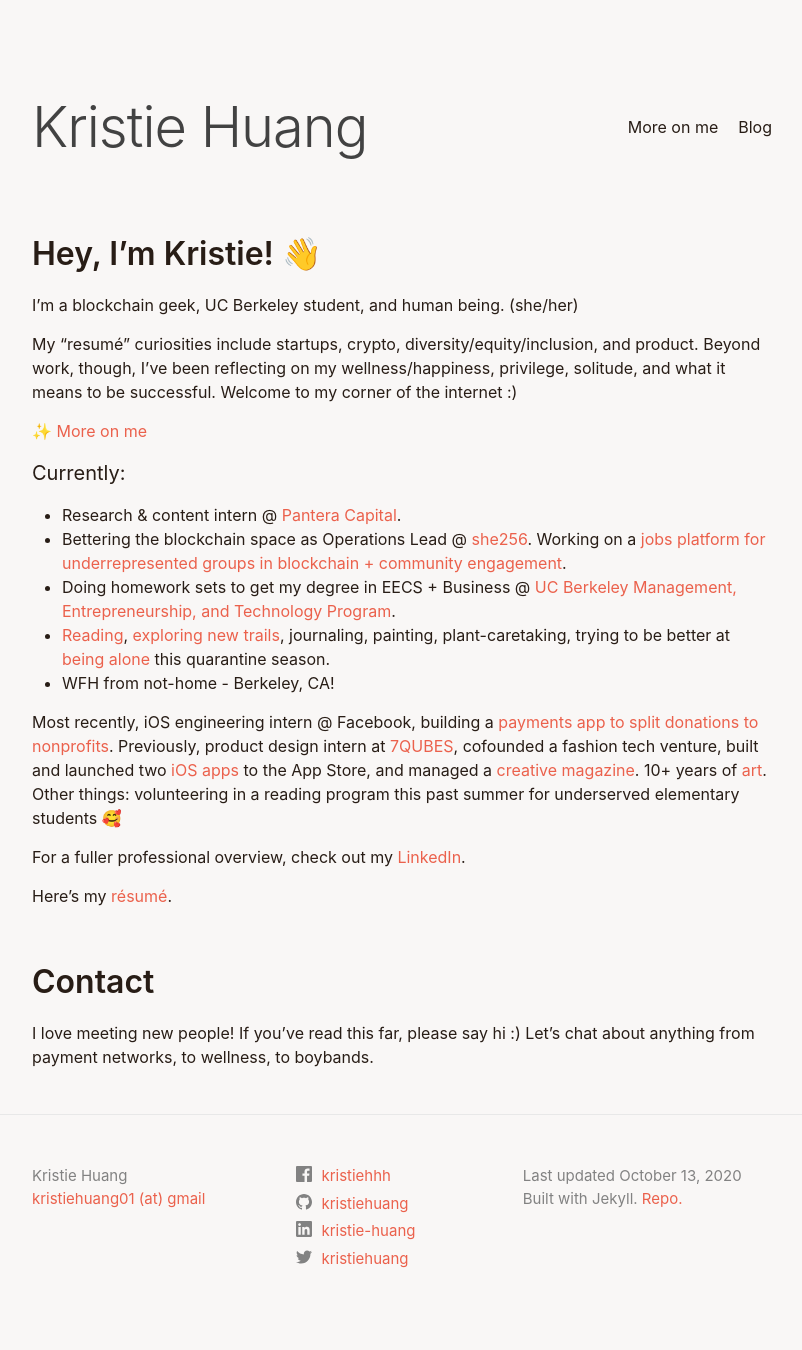
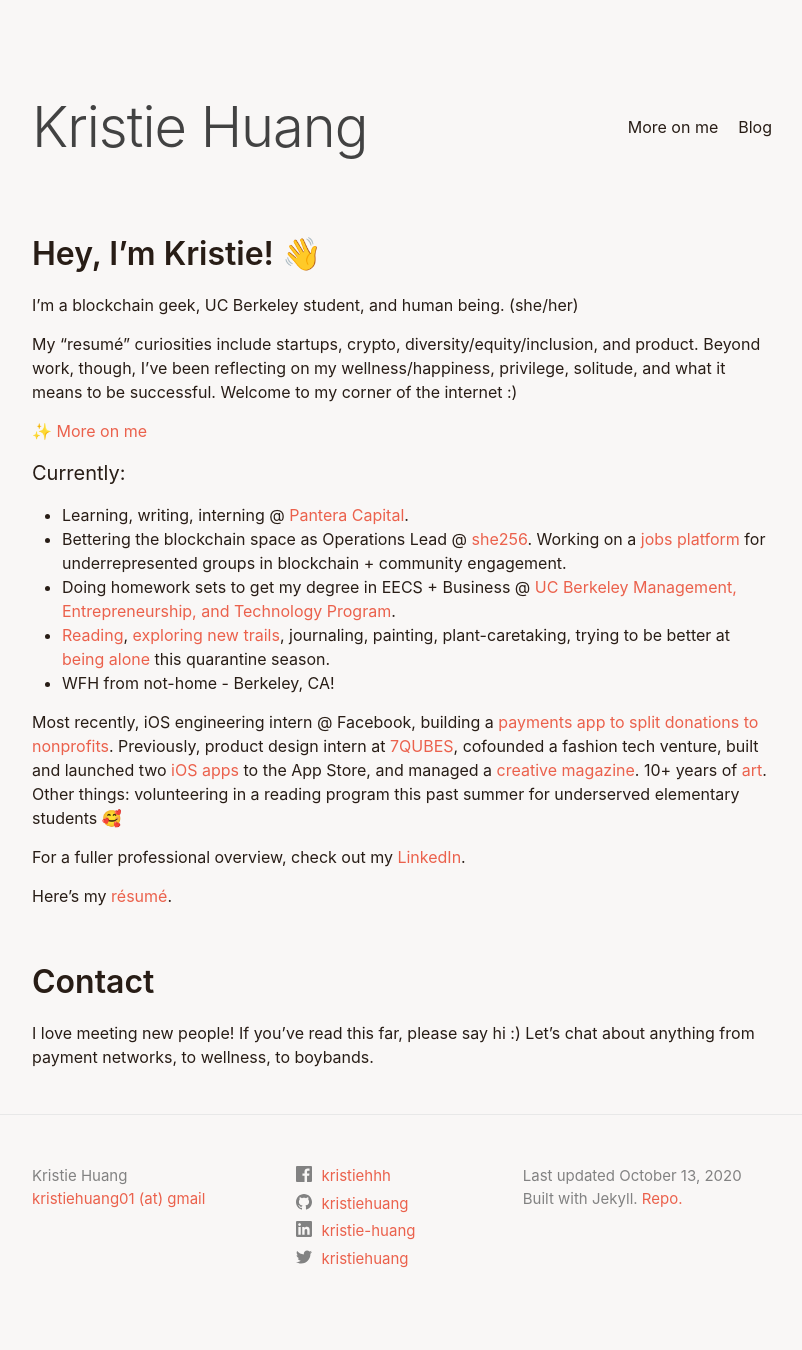
Before and after one commit to kristiehuang/kristiehuang.github.io, a Jekyll site: the page built from index.markdown, in a window 1280 px wide. Shown: the whole page, without its empty margins (238-1040 px from the left). Built offline with Jekyll 4.4.1, drawn with Linux system fonts in a browser that asks for light colours.

Commit message:
Small edits + add learning in public

```diff
--- a/index.markdown
+++ b/index.markdown
@@ -16,8 +16,8 @@
 ✨ [More on me](/more-on-me)
 
 ### Currently:
-* Research & content intern @ [Pantera Capital](https://www.panteracapital.com/).
-* Bettering the blockchain space as Operations Lead @ [she256][#she256]. Working on a [jobs platform for underrepresented groups in blockchain + community engagement](https://medium.com/she-256/announcing-the-she256-job-board-beta-launch-9709d3c3e107).
+* Learning, writing, interning @ [Pantera Capital](https://www.panteracapital.com/).
+* Bettering the blockchain space as Operations Lead @ [she256][#she256]. Working on a [jobs platform](https://medium.com/she-256/announcing-the-she256-job-board-beta-launch-9709d3c3e107) for underrepresented groups in blockchain + community engagement.
 * Doing homework sets to get my degree in EECS + Business @ [UC Berkeley Management, Entrepreneurship, and Technology Program](http://met.berkeley.edu/).
 * [Reading](https://www.goodreads.com/kristiehhh), [exploring new trails](https://www.strava.com/athletes/19298552), journaling, painting, plant-caretaking, trying to be better at [being alone](https://www.ankit.fyi/being-alone) this quarantine season.
 * WFH from not-home - Berkeley, CA!
```
Also changed, not shown: more-on-me.markdown (+10 -2 lines).
